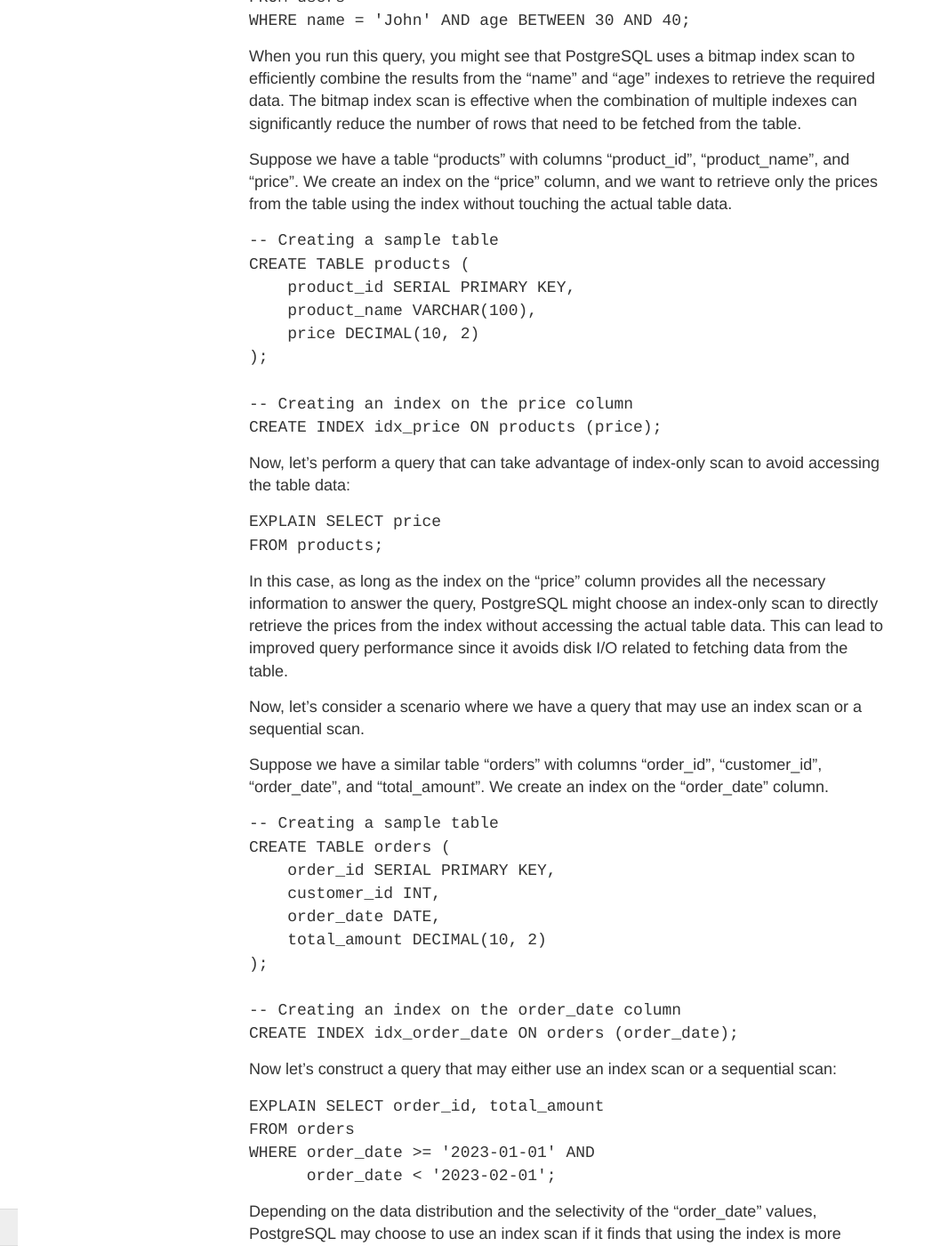
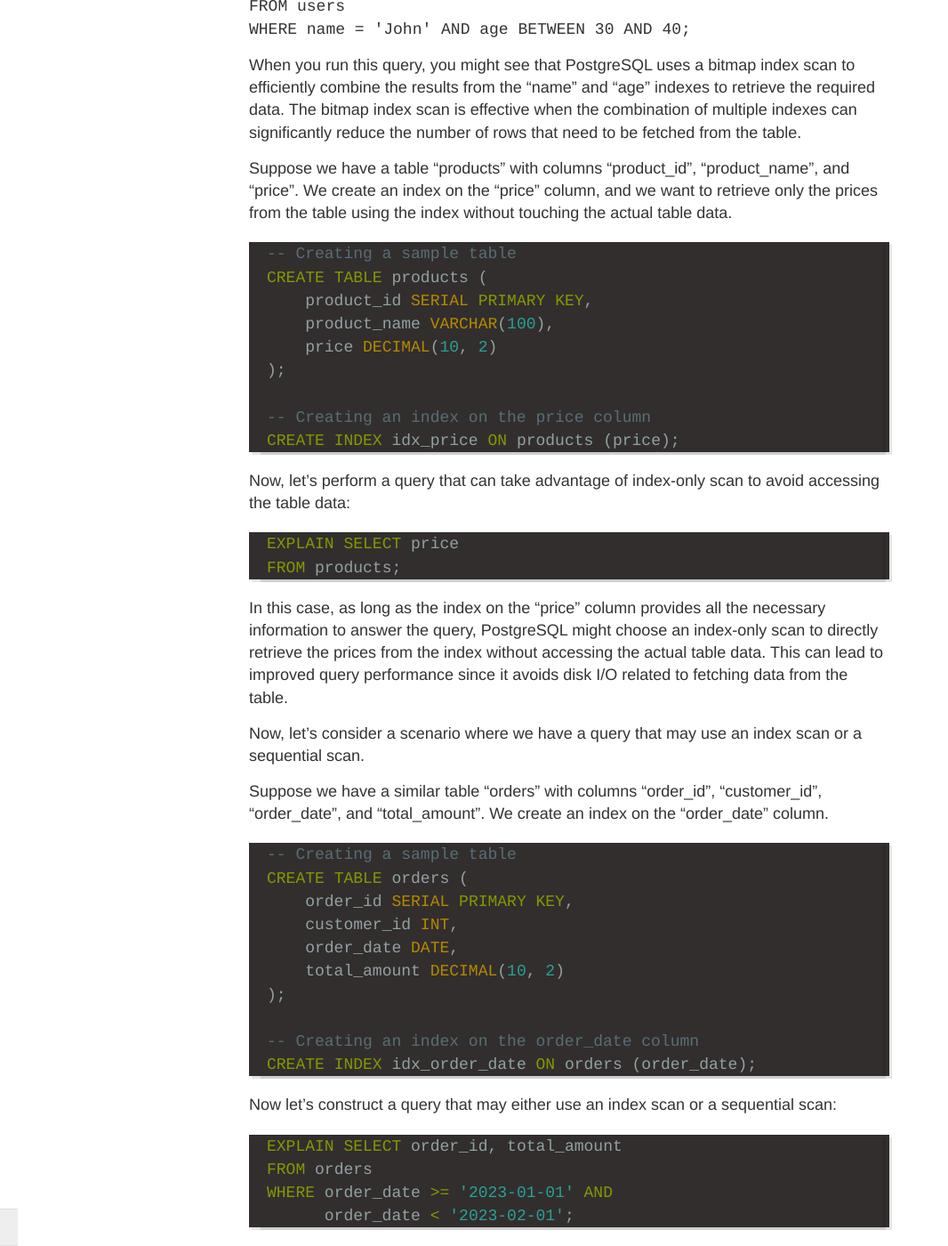
Before and after one commit to keshavarz13/keshavarz13.github.io, a Jekyll site: the page built from _posts/2024-1-27-Query-Optimization.md, in a window 1280 px wide and 1400 px high, scrolled down 3794 px. Shown: the whole window at 89% size, without its empty margins (0-1066 px from the left). Built offline with Jekyll 4.4.1, drawn with Linux system fonts in a browser that asks for light colours; some of the changed text lies outside the part shown.

Commit message:
Use sql instead of SQL

````diff
--- a/_posts/2024-1-27-Query-Optimization.md
+++ b/_posts/2024-1-27-Query-Optimization.md
@@ -76,7 +76,7 @@
 
 Let's say we have a table "users" with columns "id", "name", and "age". We have separate indexes on the "name" and "age" columns. We want to perform a query that uses both indexes to speed up the data retrieval.
 
-``` SQL
+```sql
 -- Creating a sample table
 CREATE TABLE users (
     id SERIAL PRIMARY KEY,
@@ -101,7 +101,7 @@
 
 Suppose we have a table "products" with columns "product_id", "product_name", and "price". We create an index on the "price" column, and we want to retrieve only the prices from the table using the index without touching the actual table data.
 
-``` SQL
+```sql
 -- Creating a sample table
 CREATE TABLE products (
     product_id SERIAL PRIMARY KEY,
@@ -115,7 +115,7 @@
 
 Now, let's perform a query that can take advantage of index-only scan to avoid accessing the table data:
 
-``` SQL
+```sql
 EXPLAIN SELECT price
 FROM products;
 ```
@@ -125,7 +125,7 @@
 Now, let's consider a scenario where we have a query that may use an index scan or a sequential scan.
 
 Suppose we have a similar table "orders" with columns "order_id", "customer_id", "order_date", and "total_amount". We create an index on the "order_date" column.
-``` SQL
+```sql
 -- Creating a sample table
 CREATE TABLE orders (
     order_id SERIAL PRIMARY KEY,
@@ -139,7 +139,7 @@
 ```
 
 Now let's construct a query that may either use an index scan or a sequential scan:
-``` SQL
+```sql
 EXPLAIN SELECT order_id, total_amount
 FROM orders
 WHERE order_date >= '2023-01-01' AND
````
